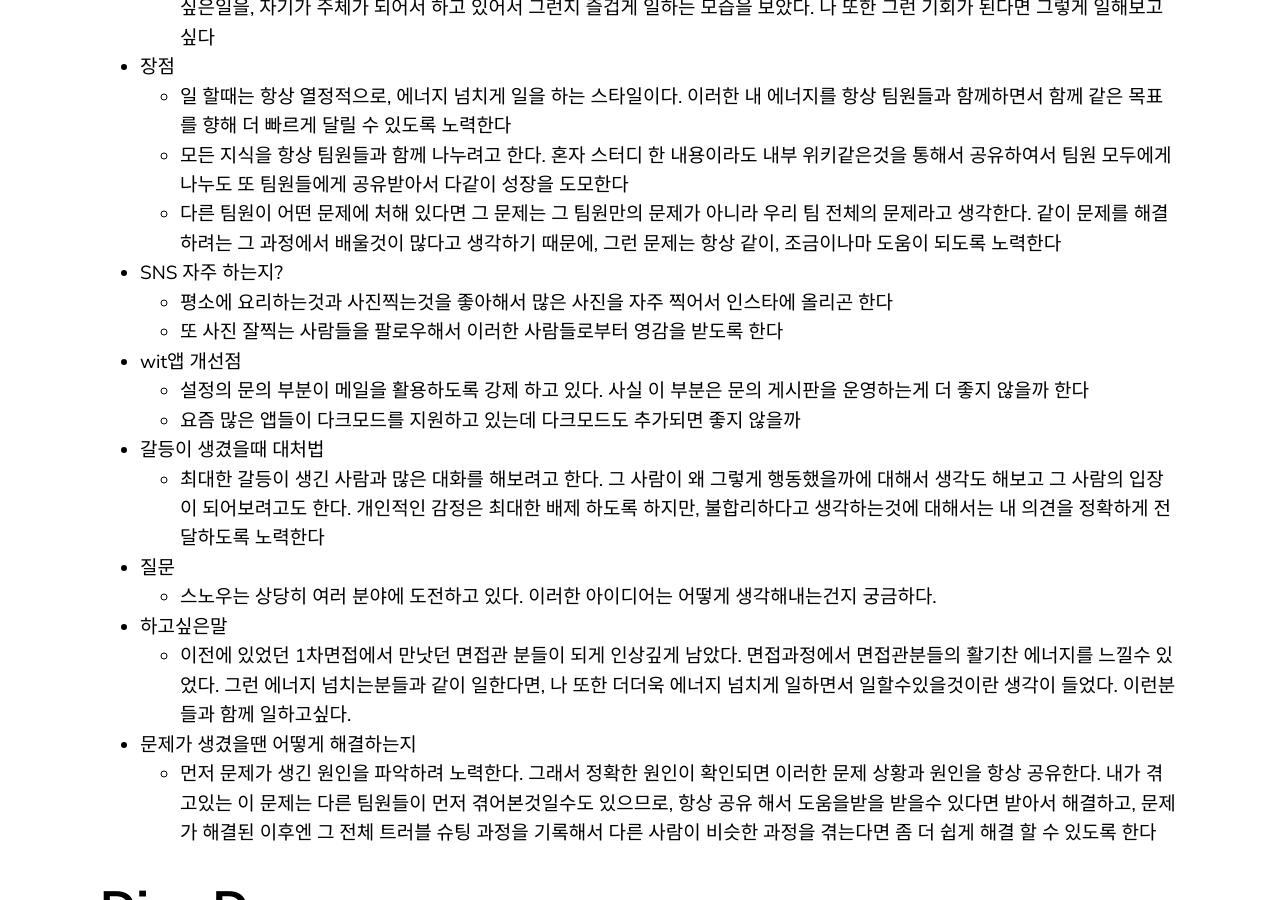
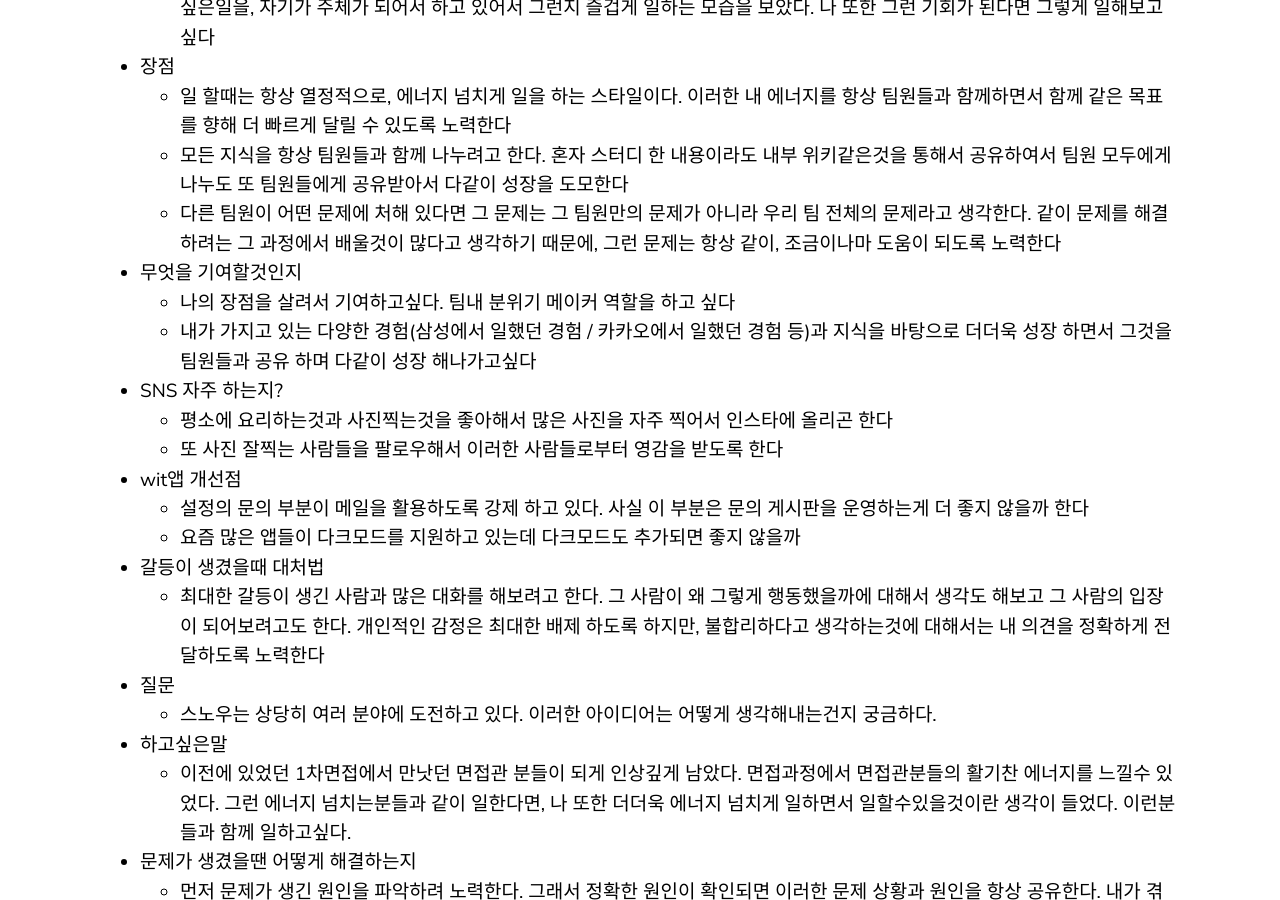
Before and after one commit to yoowonyoung/yoowonyoung.github.io, a Jekyll site: the page built from _posts/2021-06-11-Interview-08.md, in a window 1280 px wide and 900 px high, scrolled down 1673 px. Built offline with Jekyll 4.4.1, drawn with Linux system fonts in a browser that asks for light colours; comment, search, counter and statistics services are not loaded.

Commit message:
Update 2021-06-11-Interview-08.md

```diff
--- a/_posts/2021-06-11-Interview-08.md
+++ b/_posts/2021-06-11-Interview-08.md
@@ -33,6 +33,10 @@ Mysql/PostgreSQL/Oracle 등 다양한 DB에 대한 사용 경험 및,
     * 일 할때는 항상 열정적으로, 에너지 넘치게 일을 하는 스타일이다. 이러한 내 에너지를 항상 팀원들과 함께하면서 함께 같은 목표를 향해 더 빠르게 달릴 수 있도록 노력한다
     * 모든 지식을 항상 팀원들과 함께 나누려고 한다. 혼자 스터디 한 내용이라도 내부 위키같은것을 통해서 공유하여서 팀원 모두에게 나누도 또 팀원들에게 공유받아서 다같이 성장을 도모한다
     * 다른 팀원이 어떤 문제에 처해 있다면 그 문제는 그 팀원만의 문제가 아니라 우리 팀 전체의 문제라고 생각한다. 같이 문제를 해결하려는 그 과정에서 배울것이 많다고 생각하기 때문에, 그런 문제는 항상 같이, 조금이나마 도움이 되도록 노력한다
+
+- 무엇을 기여할것인지
+    * 나의 장점을 살려서 기여하고싶다. 팀내 분위기 메이커 역할을 하고 싶다
+    * 내가 가지고 있는 다양한 경험(삼성에서 일했던 경험 / 카카오에서 일했던 경험 등)과 지식을 바탕으로 더더욱 성장 하면서 그것을 팀원들과 공유 하며 다같이 성장 해나가고싶다
 
 - SNS 자주 하는지?
     * 평소에 요리하는것과 사진찍는것을 좋아해서 많은 사진을 자주 찍어서 인스타에 올리곤 한다
```
